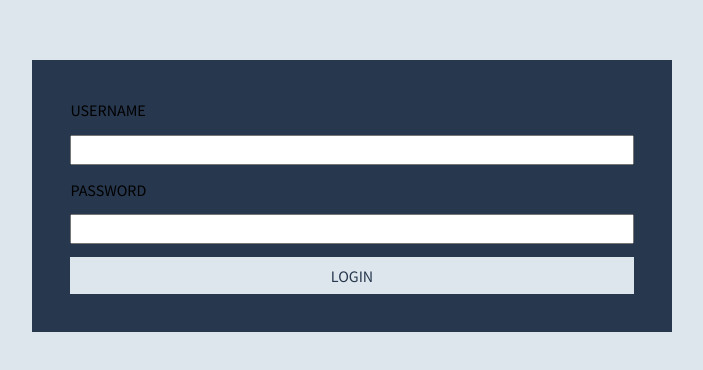
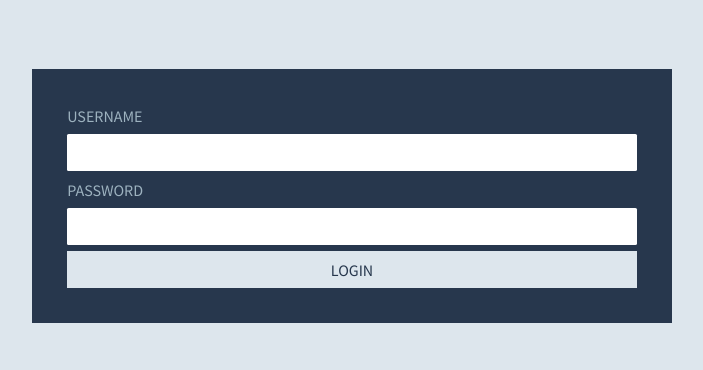
Before and after one commit to N-coder-bot/Houbse-Bill-Manager-Front-End-, a React (Vite) app: page /login in a window 1280 px wide. Shown: the part 204-574 px from the top of the page, without its empty margins (288-991 px from the left). Built offline with nearby package versions, Linux system fonts and the light colour scheme.

Commit message:
style changes

```diff
--- a/src/pages/Login/Login.module.css
+++ b/src/pages/Login/Login.module.css
@@ -10,10 +10,32 @@
     background-color: #27374D;
     padding:2rem;
     width: 50%;
+    transition: all 0.3s;
+
 }
+
 .formItem{
-    margin:0.4rem;
+    margin:0.2rem;
+    color:#9DB2BF;
 }
 #login{
     background-color: #DDE6ED;
+    color:#27374D;
+    transition: all 0.3s;
 }
+#login:hover {
+    cursor: pointer;
+    color:#DDE6ED;
+    font-weight: bold;
+    background-color: #526D82;
+    -webkit-box-shadow: 16px 7px 0px 0px rgba(221,230,237,1);
+    -moz-box-shadow: 16px 7px 0px 0px rgba(221,230,237,1);
+    box-shadow: 16px 7px 0px 0px rgba(221,230,237,1);
+}
+#name ,#password {
+    color:black;
+    border:none;
+    outline: none;
+    padding:0.4rem;
+    border-radius: 0.1rem;
+}
```
